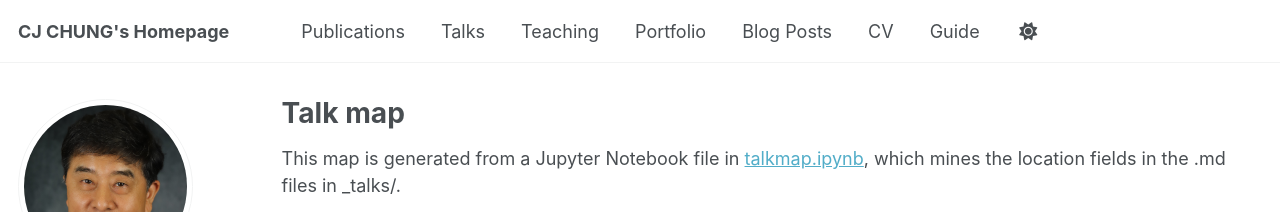
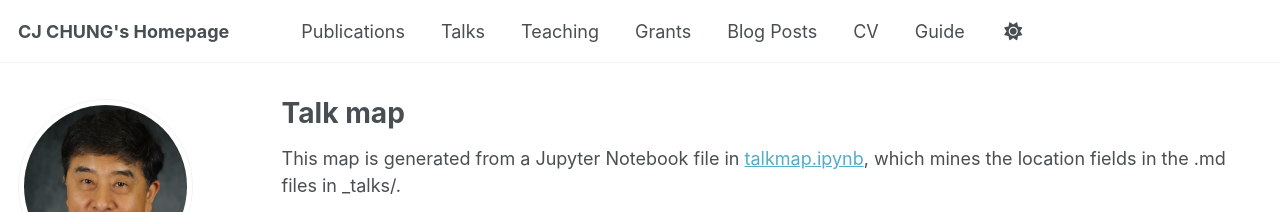
Before and after one commit to robofest/chung, a Jekyll site: the page built from _pages/talkmap.html, in a window 1280 px wide. Shown: the top 212 px of the page. Built offline with Jekyll 4.4.1, drawn with Linux system fonts in a browser that asks for light colours; some web fonts are replaced; a script bundle is joined from its source files by our own code; library files that are not in the unit come from our copies.

Commit message:
Change menu title from Portfolio to Grants

```diff
--- a/_data/navigation.yml
+++ b/_data/navigation.yml
@@ -17,8 +17,8 @@ main:
   - title: "Teaching"
     url: /teaching/
 
-  - title: "Portfolio"
-    url: /portfolio/
+  - title: "Grants"
+    url: /grants/
 
   - title: "Blog Posts"
     url: /year-archive/
```
